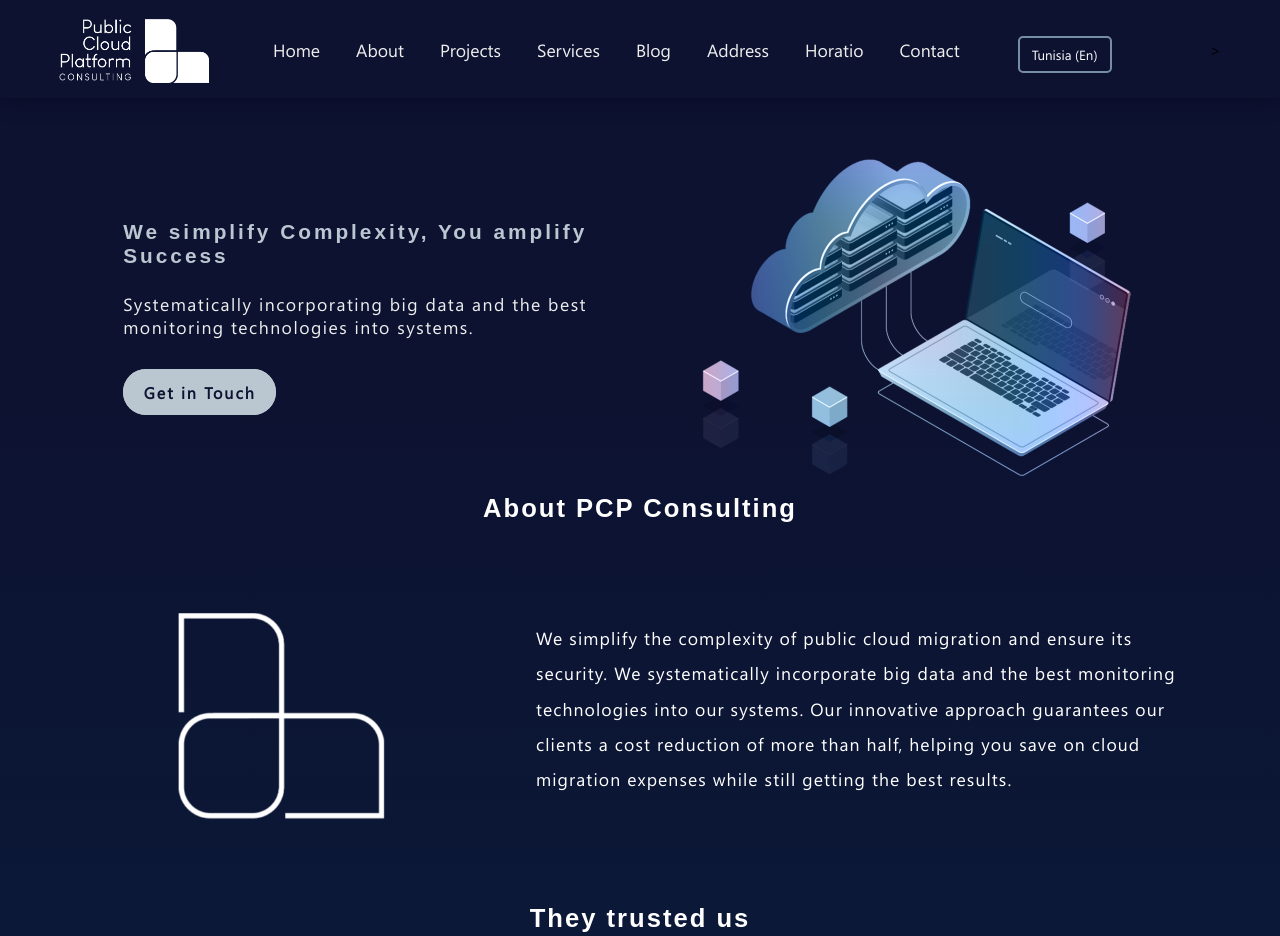
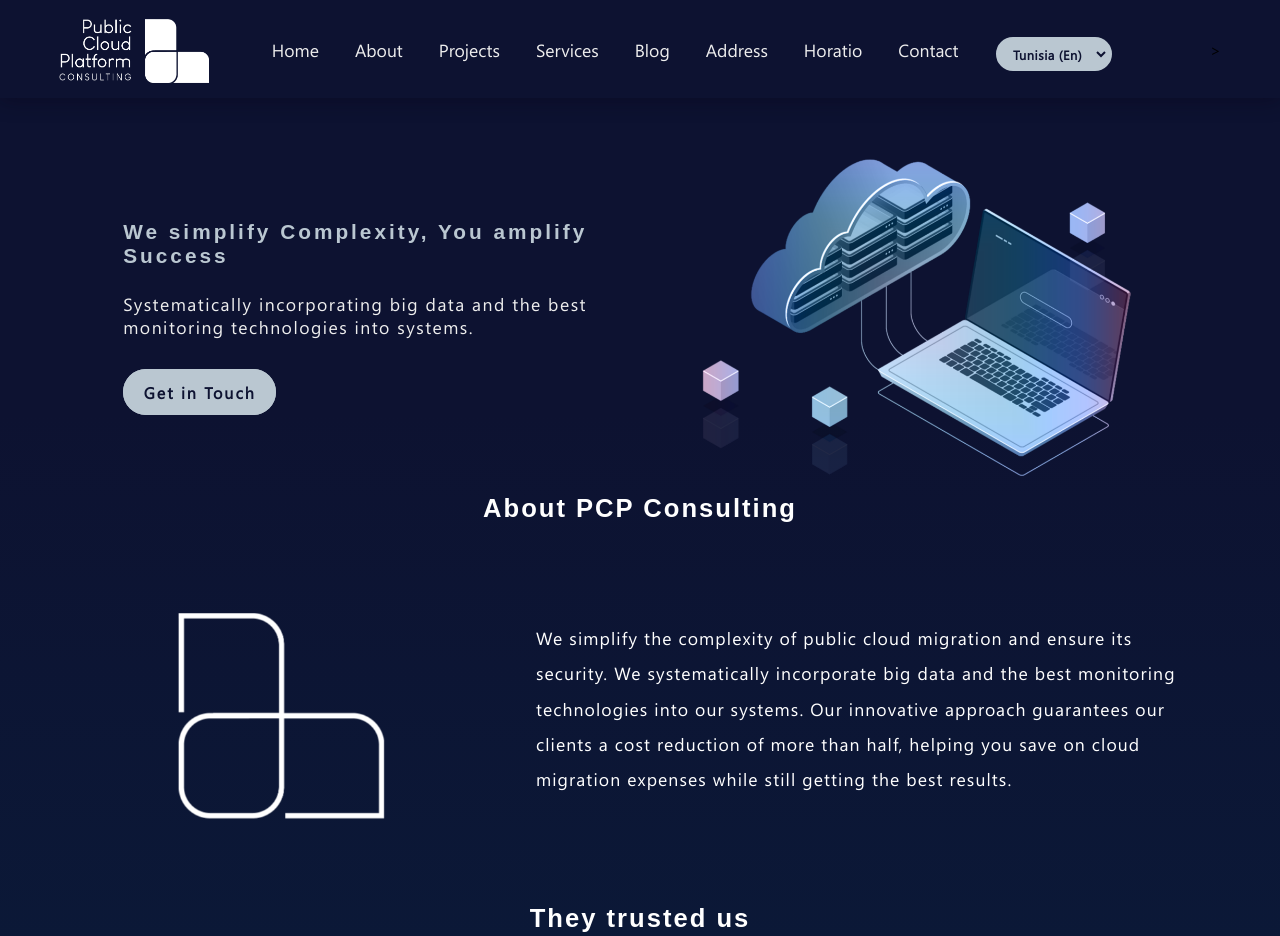
Before and after one commit to jassem-manita/shared, a plain HTML site: page index.html in a window 1280 px wide. Shown: the top 936 px of the page. Drawn offline with nearby package versions, Linux system fonts and the light colour scheme; a web font is replaced by a local one.

Commit message:
Update style.css

```diff
--- a/assets/css/style.css
+++ b/assets/css/style.css
@@ -1,19 +1,23 @@
 /* Language Selector style */
 .language-selector {
     position: relative;
-    margin: 20px 10px 10px 40px;
+    margin: 20px 10px 10px 20px;
 }
 
 .language-selector select {
-    background-color: var(--black);
-    color: var(--white);
-    border: 2px solid var(--secondary);
-    border-radius: 5px;
-    padding: 8px 12px;
-    cursor: pointer;
-    appearance: none;
-    outline: none;
+    text-decoration: none;
+    background-color: var(--primary);
+    padding: 0.3rem 0.6rem;
+    font-size: 0.8rem;
+    letter-spacing: 0.5px;
+    font-family: 'Gadugi', sans-serif;
+    font-weight: 600;
+    border: 3px solid var(--primary);
+    border-radius: 35px;
+    color: var(--black);
+    transition: all 0.3s ease 0s;
 }
+
 .language-selector select::after {
     content: '▼';
     position: absolute;
@@ -24,13 +28,15 @@
 }
 
 .language-selector select:hover {
-    background-color: var(--secondary);
-    color: var(--black);
-}
-.language-selector select:focus {
-    border: 2px solid var(--primary);
+    border-radius: 0;
+    background-color: var(--black);
+    color: var(--primary);
 }
 
+
+.language-selector select:focus {
+    border: 3px solid var(--primary);
+}
 
 
 
```
